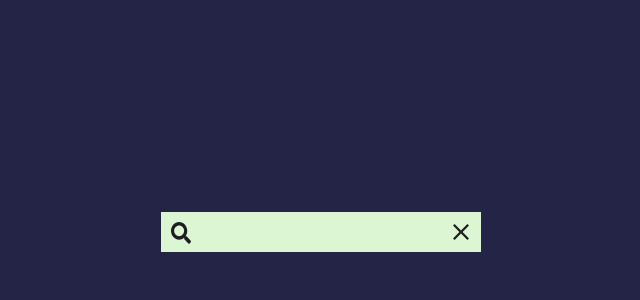
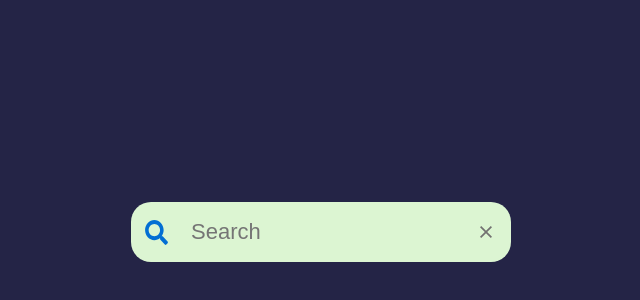
Before and after one commit to JonatasAlexandrao/componentes, a plain HTML site: page SearchBar/index.html in a window 1280 px wide. Shown: the part 168-468 px from the top of the page, without its empty margins (319-959 px from the left). Drawn offline with Linux system fonts and the light colour scheme.

Commit message:
renowned and finished visual

```diff
--- a/SearchInput/index.html
+++ b/SearchBar/index.html
@@ -18,7 +18,7 @@
       </svg>
     </div>
 
-    <input type="text">
+    <input type="text" placeholder="Search">
 
     <div class="btnClose">
       <svg viewBox="0 0 224 224" fill="none" xmlns="http://www.w3.org/2000/svg">
--- a/SearchInput/style.css
+++ b/SearchBar/style.css
@@ -9,7 +9,6 @@ html { box-sizing: border-box; }
 *, *::before, *::after { box-sizing: border-box; }
 
 body {
-
   width: 100vw;
   height: 100vh;
   margin: 0;
@@ -30,38 +29,35 @@ body {
   align-content: center;
 }
 
-.btnClose {
-  display: inline-block;
+.btnSearch, .btnClose {
+  display: flex;
+  justify-content: center;
+  align-items: center;
+
+  width: 50px;
+  height: 60px;
   background-color: var(--color-background);
-  width: 40px;
-  height: 40px;
 }
 
-svg > path {
-  fill: var(--color-black);
-}
+.btnSearch { border-radius: 20px 0 0 20px; }
+.btnSearch > svg { width: 25px; height: 25px; }
+.btnSearch > svg > path { fill: rgb(3, 110, 211); }
+.btnSearch:hover > svg { transform: scale(1.1); cursor: pointer; }
 
-.btnSearch {
-  width: 40px;
-  height: 40px;
-  padding: 10px;
-  background-color: var(--color-background);
-}
-.btnClose {
-  width: 40px;
-  height: 40px;
-  padding: 12px;
-  background-color: var(--color-background);
-}
-.btnClose:hover > svg{
-  transform: scale(1.5);
-}
+.btnClose { border-radius: 0 20px 20px 0; }
+.btnClose > svg { width: 12px; height: 12px; }
+.btnClose > svg > path { fill: rgb(114, 113, 113); }
+.btnClose:hover > svg { transform: scale(1.2); cursor: pointer; }
+.btnClose:hover > svg > path { fill: brown; }
 
 input {
-  width: 240px;
-  height: 40px;
+  width: 280px;
+  height: 60px;
+  padding: 10px;
+
   background-color: var(--color-background);
   border-style: none;
 
-  font-size: 20px;
+  font-size: 22px;
+  outline: none;
 }
```
Also changed, not shown: SearchBar/referencia/111.PNG (renamed from SearchInput/referencia/111.PNG), SearchBar/referencia/222.PNG (renamed from SearchInput/referencia/222.PNG), SearchBar/script.js (added), 2 other files.
